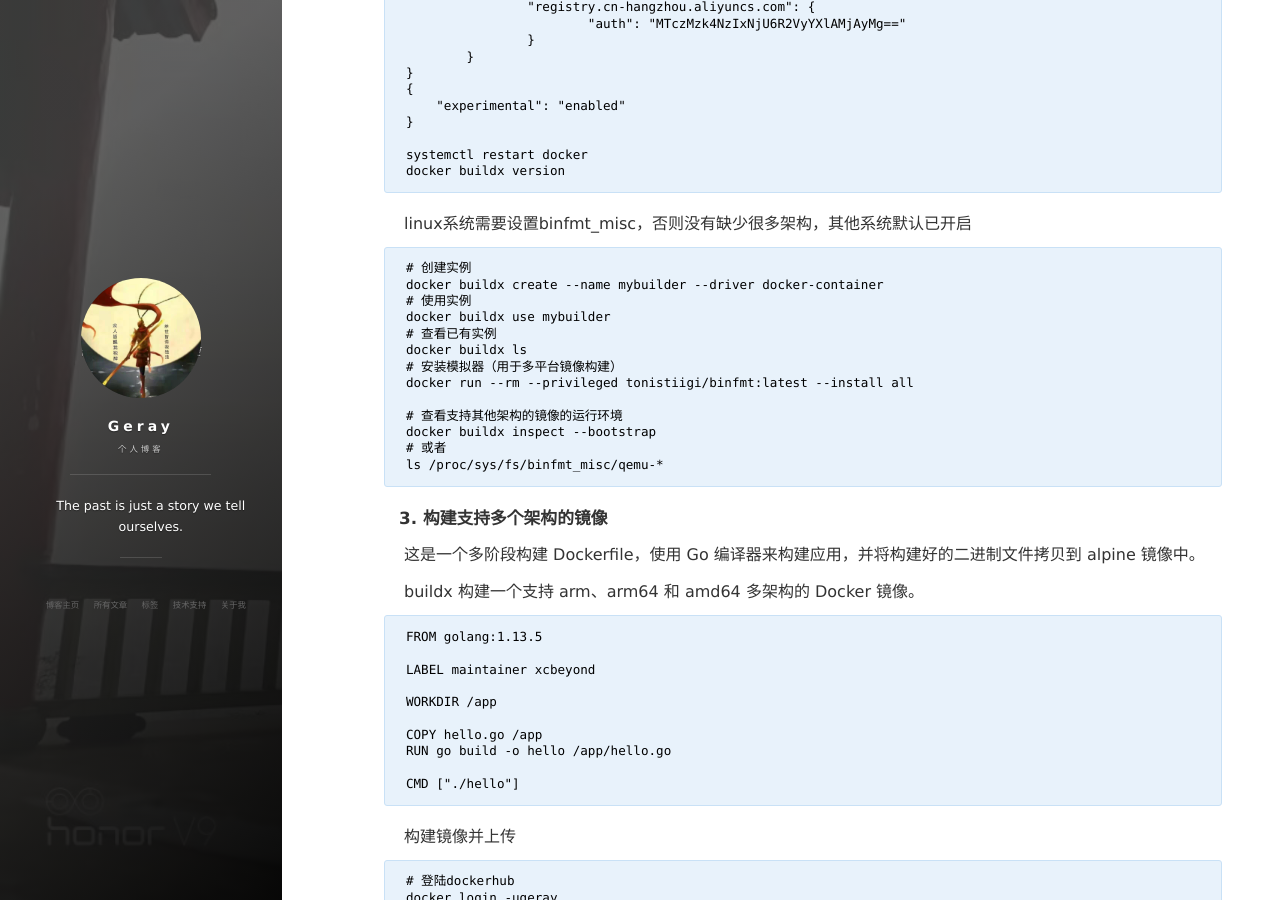
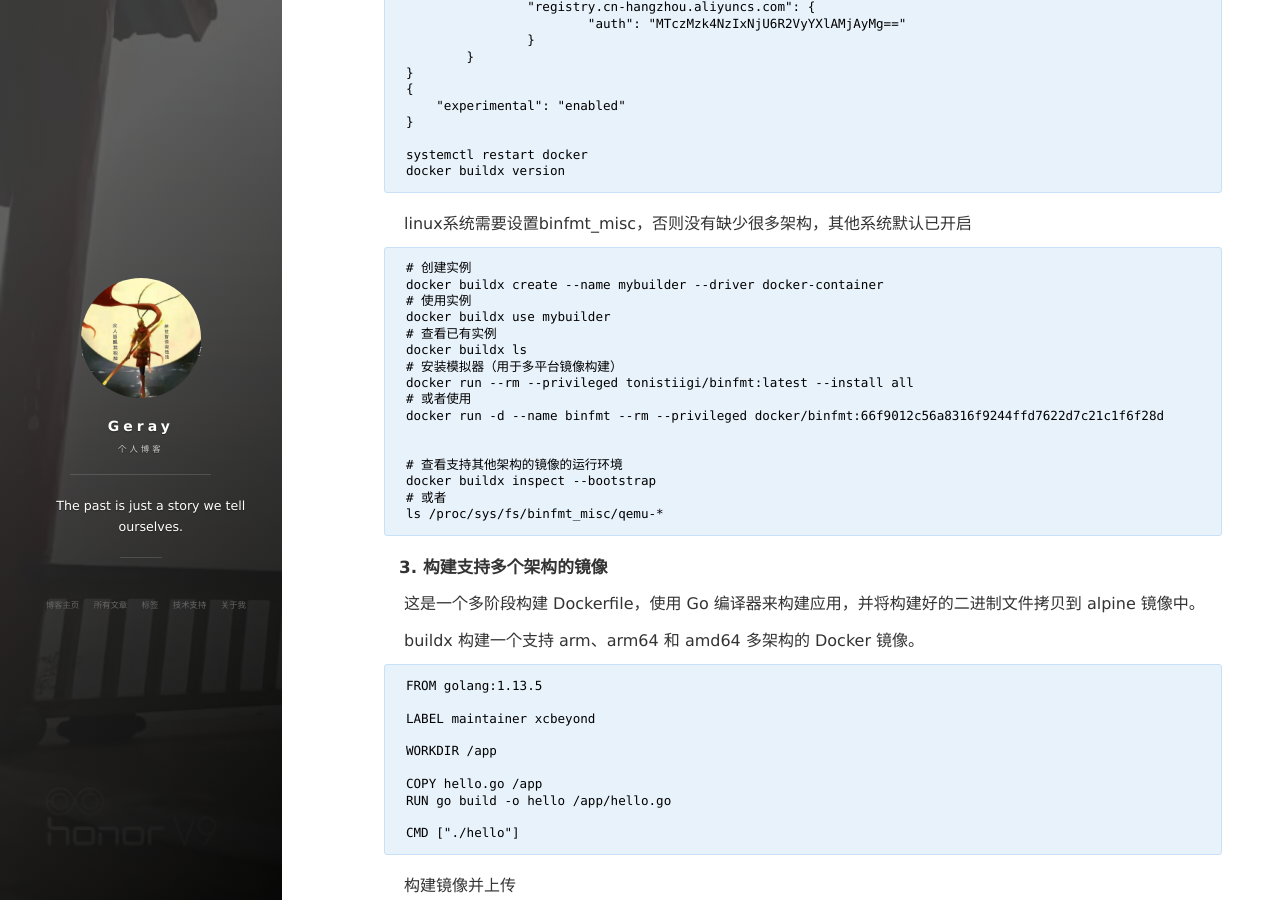
Before and after one commit to geray-zsg/geray-zsg.github.io, a Jekyll site: the page built from _posts/2022-1-8-Docker基础.md, in a window 1280 px wide and 900 px high, scrolled down 31289 px. Built offline with Jekyll 4.4.1, drawn with Linux system fonts in a browser that asks for light colours; nearby versions of some CDN libraries; comment, search, counter and statistics services are not loaded.

Commit message:
Update 2022-1-8-Docker基础.md

```diff
--- a/_posts/2022-1-8-Docker基础.md
+++ b/_posts/2022-1-8-Docker基础.md
@@ -1285,6 +1285,9 @@ docker buildx use mybuilder
 docker buildx ls
 # 安装模拟器（用于多平台镜像构建）
 docker run --rm --privileged tonistiigi/binfmt:latest --install all
+# 或者使用
+docker run -d --name binfmt --rm --privileged docker/binfmt:66f9012c56a8316f9244ffd7622d7c21c1f6f28d
+
 
 # 查看支持其他架构的镜像的运行环境
 docker buildx inspect --bootstrap
```
